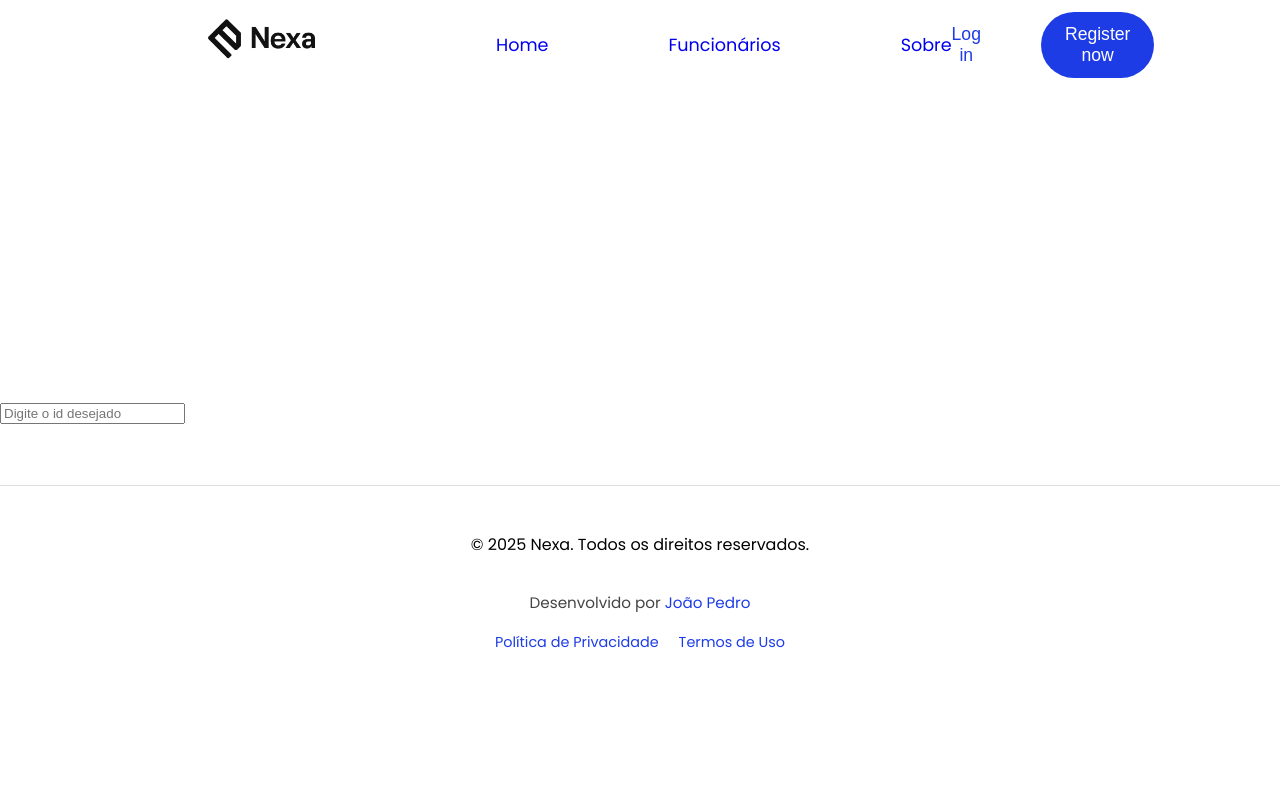
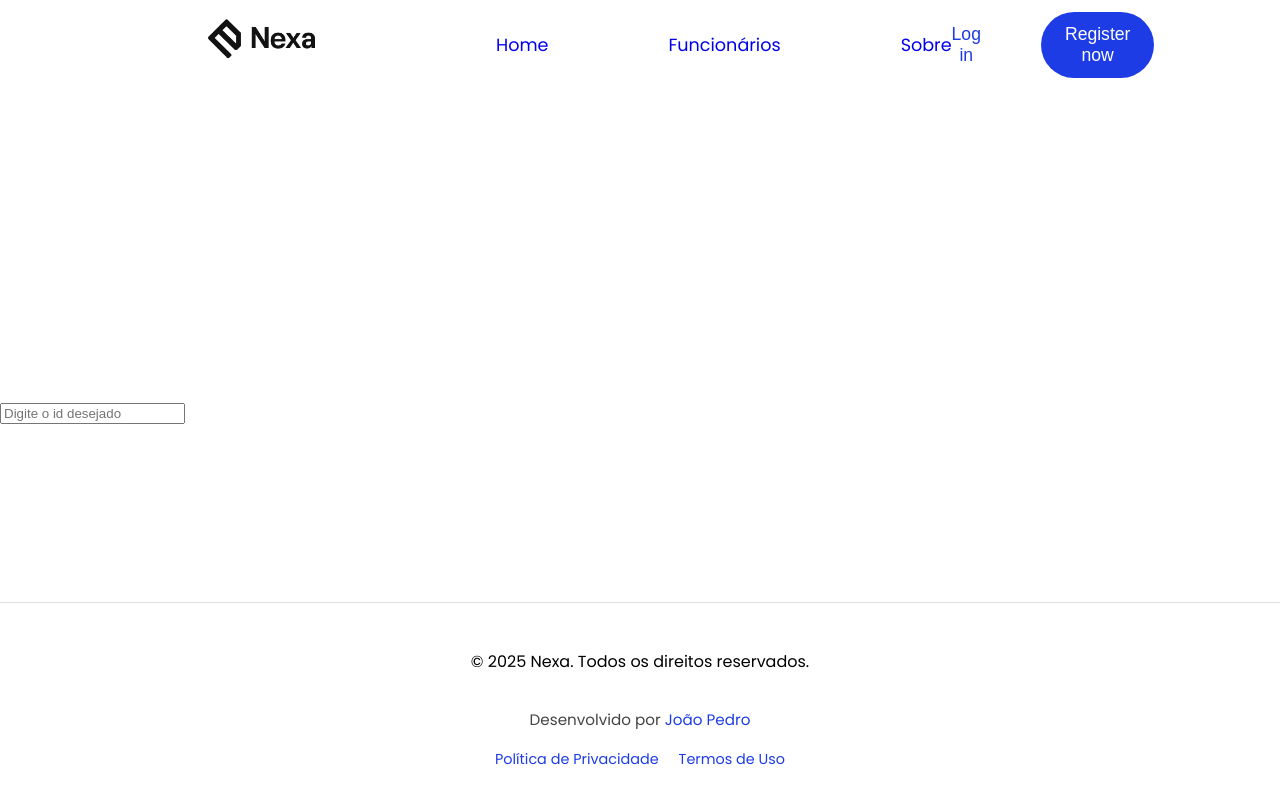
Before and after one commit to joaosehn2406/site-json-reader, a React (Vite) app: page /cadastro in a window 1280 px wide. Built offline with nearby package versions, Linux system fonts and the light colour scheme.

Commit message:
refactor: footer fixed in the botton of the screen

```diff
--- a/src/components/Footer/Footer.css
+++ b/src/components/Footer/Footer.css
@@ -1,9 +1,16 @@
 .footer {
-    padding: 30px 15vw;
+    position: fixed;
+    bottom: 0;
+    left: 0;
+    width: 100%;
+    padding: 30px 0;
+    background-color: #fff;
     text-align: center;
+    display: flex;
+    justify-content: center;
     font-family: "Poppins", sans-serif;
     border-top: 1px solid #ddd;
-    margin-top: 60px;
+    z-index: 10;
 }
 
 .footer-content {
@@ -12,6 +19,7 @@
     gap: 10px;
     align-items: center;
 }
+
 
 .footer-links {
     display: flex;
```
